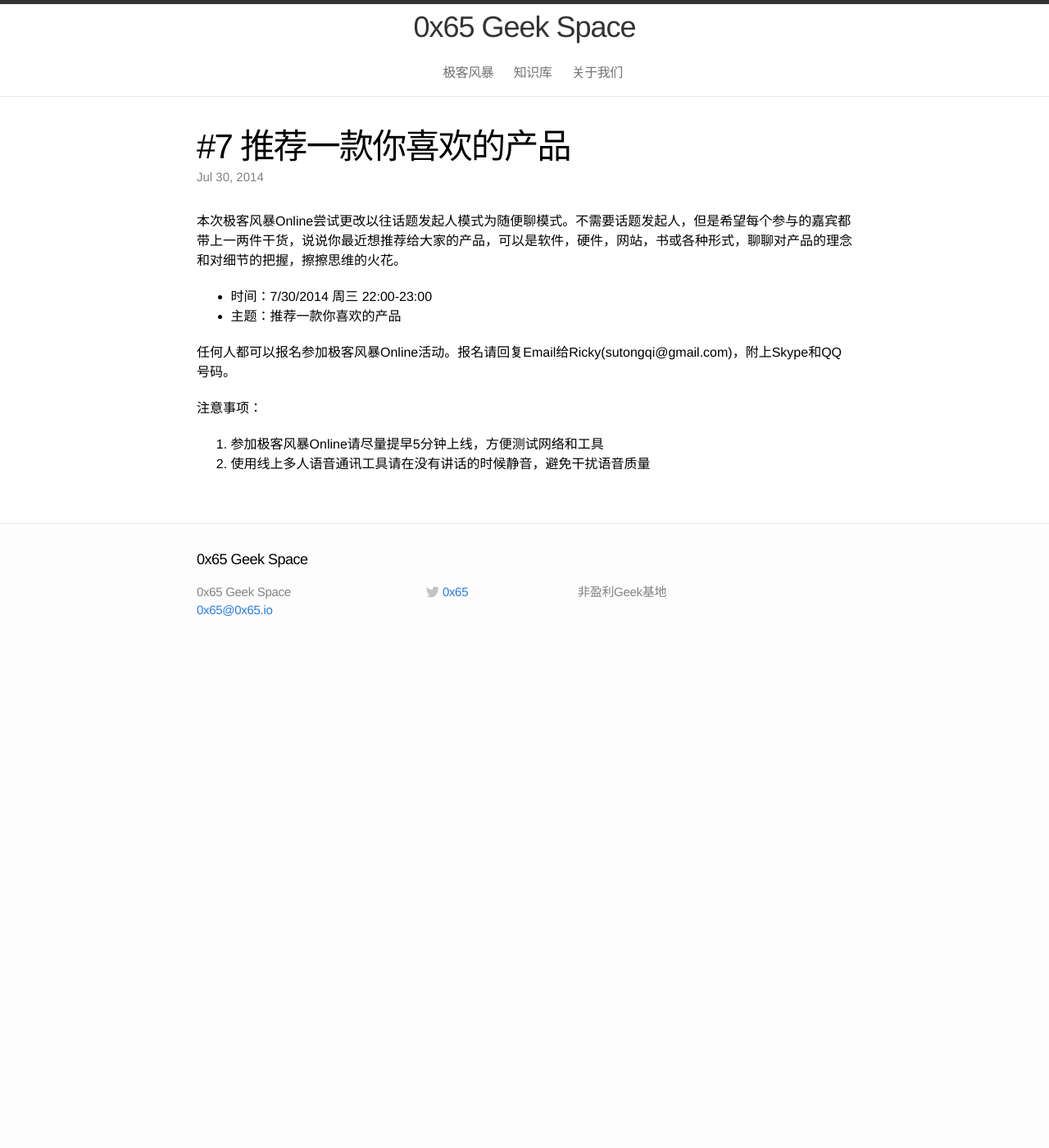
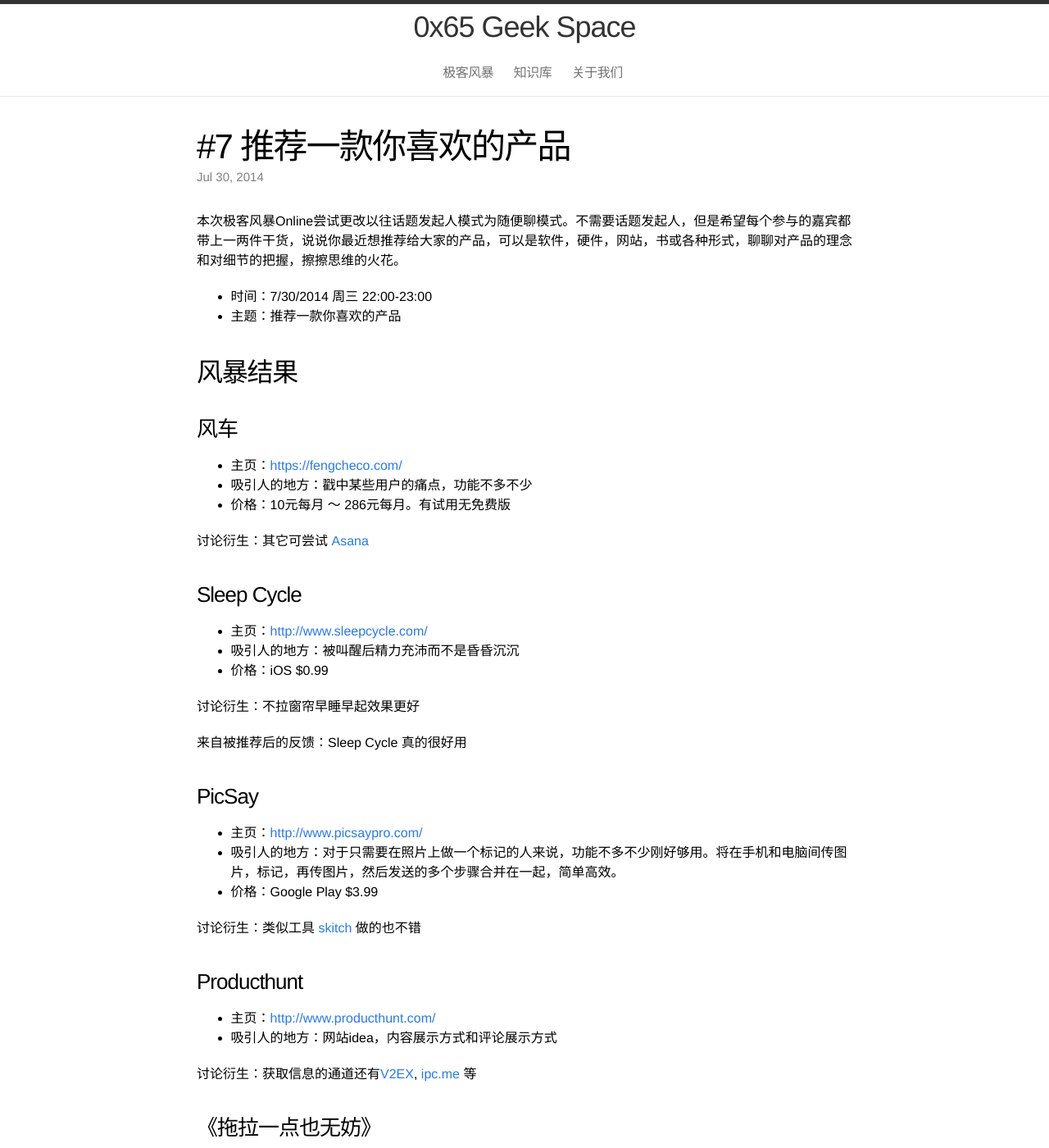
Before and after one commit to 0x65geekspace/0x65geekspace.github.io, a Jekyll site: the page built from _posts/2014-07-30-geekstorm-007.markdown, in a window 1280 px wide and 1400 px high. Shown: the whole window at 82% size. Built offline with Jekyll 4.4.1, drawn with Linux system fonts in a browser that asks for light colours; some of the changed text lies outside the part shown.

Commit message:
add summary

```diff
--- a/_posts/2014-07-30-geekstorm-007.markdown
+++ b/_posts/2014-07-30-geekstorm-007.markdown
@@ -3,15 +3,47 @@
 title:  "#7 推荐一款你喜欢的产品"
 categories: GeekStorm
 event-date: 2014-07-30
+introduction: "每个参与的嘉宾都带上一两件干货，说说最近想推荐给大家的产品，软件，硬件，网站，书或各种形式，聊聊对产品的理念和对细节的把握，擦擦思维的火花。"
 ---
 本次极客风暴Online尝试更改以往话题发起人模式为随便聊模式。不需要话题发起人，但是希望每个参与的嘉宾都带上一两件干货，说说你最近想推荐给大家的产品，可以是软件，硬件，网站，书或各种形式，聊聊对产品的理念和对细节的把握，擦擦思维的火花。
 
 - 时间：7/30/2014 周三 22:00-23:00
 - 主题：推荐一款你喜欢的产品
 
-任何人都可以报名参加极客风暴Online活动。报名请回复Email给Ricky(sutongqi@gmail.com)，附上Skype和QQ号码。
+## 风暴结果 ##
 
-注意事项：
+### 风车 ###
+- 主页：[https://fengcheco.com/](https://fengcheco.com/)
+- 吸引人的地方：戳中某些用户的痛点，功能不多不少
+- 价格：10元每月 ～ 286元每月。有试用无免费版
 
-1. 参加极客风暴Online请尽量提早5分钟上线，方便测试网络和工具
-2. 使用线上多人语音通讯工具请在没有讲话的时候静音，避免干扰语音质量
+讨论衍生：其它可尝试 [Asana](https://asana.com)
+
+### Sleep Cycle ###
+- 主页：[http://www.sleepcycle.com/](http://www.sleepcycle.com/)
+- 吸引人的地方：被叫醒后精力充沛而不是昏昏沉沉
+- 价格：iOS $0.99
+
+讨论衍生：不拉窗帘早睡早起效果更好
+
+来自被推荐后的反馈：Sleep Cycle 真的很好用
+
+### PicSay ###
+- 主页：[http://www.picsaypro.com/](http://www.picsaypro.com/)
+- 吸引人的地方：对于只需要在照片上做一个标记的人来说，功能不多不少刚好够用。将在手机和电脑间传图片，标记，再传图片，然后发送的多个步骤合并在一起，简单高效。
+- 价格：Google Play $3.99
+
+讨论衍生：类似工具 [skitch](http://evernote.com/skitch/) 做的也不错
+
+### Producthunt ###
+- 主页：[http://www.producthunt.com/](http://www.producthunt.com/)
+- 吸引人的地方：网站idea，内容展示方式和评论展示方式
+
+讨论衍生：获取信息的通道还有[V2EX](http://www.v2ex.com), [ipc.me](http://www.ipc.me) 等
+
+
+### 《拖拉一点也无妨》 ###
+- 主页：[豆瓣](http://book.douban.com/subject/24839553/), [多看](http://www.duokan.com/book/39624), [Amazon](http://www.amazon.cn/%E5%9B%BE%E4%B9%A6/dp/B00DMWN5Z0)
+- 吸引人的地方：躺枪
+
+讨论衍生：《奇特的一生》[豆瓣](http://book.douban.com/subject/1115353/)
```
